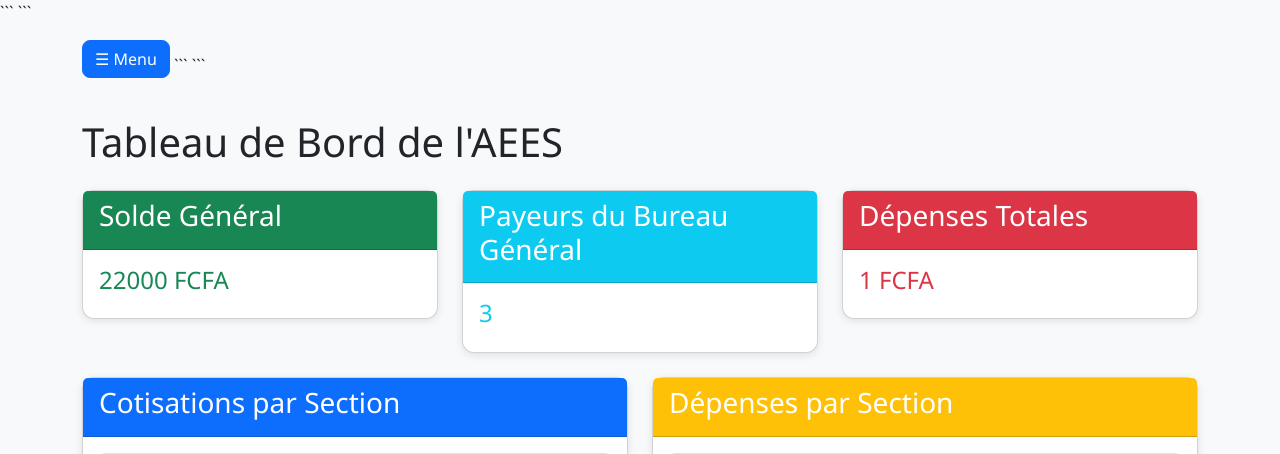
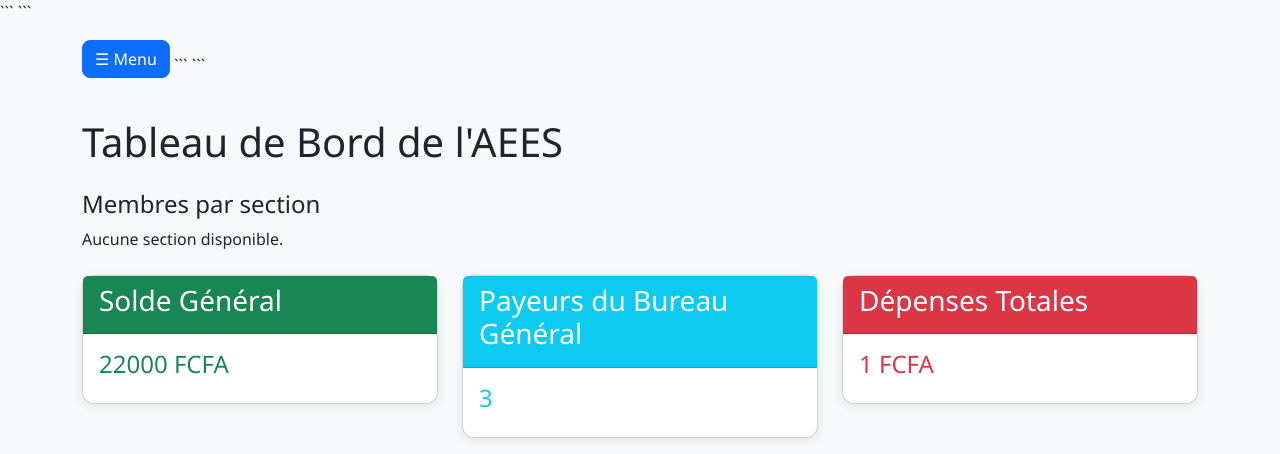
Before and after one commit to Ouattara24/application-caisse-aees, a Django app: page /dashboard/ in a window 1280 px wide. Shown: the top 454 px of the page. Run offline with Django 5.2, Linux system fonts and the light colour scheme; data comes from the database, SQL or seed files in the repository; tables that the repository leaves empty hold one stand-in row (values such as "Sample post").

Commit message:
fix sections display

```diff
--- a/caisse/templates/caisse/dashboard.html
+++ b/caisse/templates/caisse/dashboard.html
@@ -4,7 +4,18 @@
 
 {% block content %}
 <h1 class="mb-4">Tableau de Bord de l'AEES</h1>
+<div class="mb-4">
+    <h4>Membres par section</h4>
 
+    {% for section in sections %}
+        <a href="{% url 'caisse:membre_list' %}?section={{ section.id }}"
+           class="btn btn-outline-primary m-1">
+            {{ section.nom }}
+        </a>
+    {% empty %}
+        <p>Aucune section disponible.</p>
+    {% endfor %}
+</div>
 <div class="row">
     <div class="col-md-4">
         <div class="card">
```
